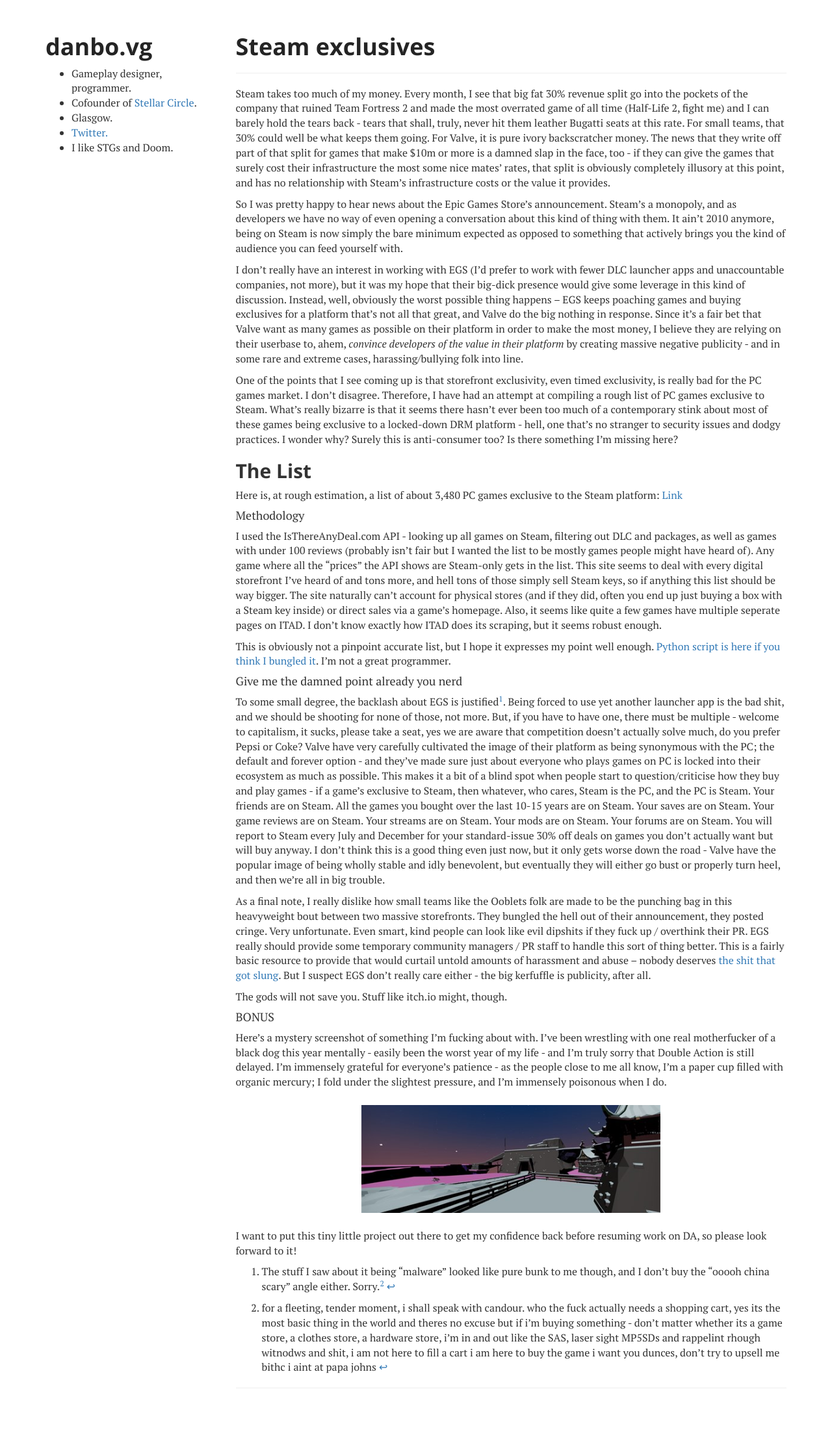
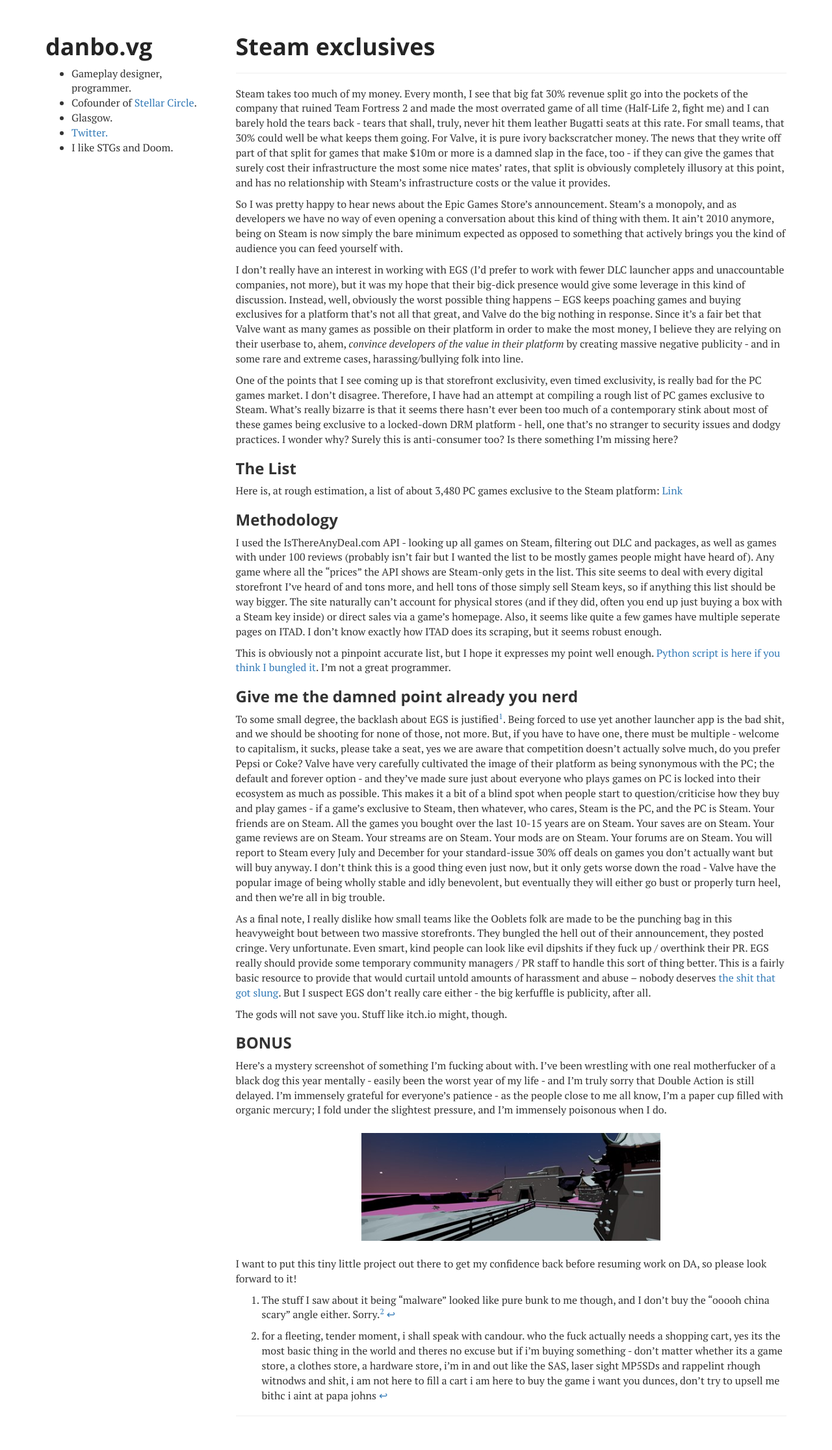
Before and after one commit to tinydanbo/tinydanbo.github.io, a Jekyll site: the page built from _posts/2019-08-07-steam-exclusives.md, in a window 1280 px wide. Shown: the whole page at 65% size. Built offline with Jekyll 4.4.1, drawn with Linux system fonts in a browser that asks for light colours; before the commit the page ends 2189 px from its top, so only the background shows below that.

Commit message:
whoops lol

```diff
--- a/_posts/2019-08-07-steam-exclusives.md
+++ b/_posts/2019-08-07-steam-exclusives.md
@@ -11,17 +11,17 @@
 
 One of the points that I see coming up is that storefront exclusivity, even timed exclusivity, is really bad for the PC games market. I don't disagree. Therefore, I have had an attempt at compiling a rough list of PC games exclusive to Steam. What's really bizarre is that it seems there hasn't ever been too much of a contemporary stink about most of these games being exclusive to a locked-down DRM platform - hell, one that's no stranger to security issues and dodgy practices. I wonder why? Surely this is anti-consumer too? Is there something I'm missing here?
 
-## The List
+### The List
 
 Here is, at rough estimation, a list of about 3,480 PC games exclusive to the Steam platform: [Link](list-of-steam-exclusives.html)
 
-#### Methodology
+### Methodology
 
 I used the IsThereAnyDeal.com API - looking up all games on Steam, filtering out DLC and packages, as well as games with under 100 reviews (probably isn't fair but I wanted the list to be mostly games people might have heard of). Any game where all the "prices" the API shows are Steam-only gets in the list. This site seems to deal with every digital storefront I've heard of and tons more, and hell tons of those simply sell Steam keys, so if anything this list should be way bigger. The site naturally can't account for physical stores (and if they did, often you end up just buying a box with a Steam key inside) or direct sales via a game's homepage. Also, it seems like quite a few games have multiple seperate pages on ITAD. I don't know exactly how ITAD does its scraping, but it seems robust enough.
 
 This is obviously not a pinpoint accurate list, but I hope it expresses my point well enough. [Python script is here if you think I bungled it](https://gist.github.com/tinydanbo/9a58e1affdba4ec390f7d5604c7f9f04). I'm not a great programmer.
 
-#### Give me the damned point already you nerd
+### Give me the damned point already you nerd
 
 To some small degree, the backlash about EGS is justified[^1]. Being forced to use yet another launcher app is the bad shit, and we should be shooting for none of those, not more. But, if you have to have one, there must be multiple - welcome to capitalism, it sucks, please take a seat, yes we are aware that competition doesn't actually solve much, do you prefer Pepsi or Coke? Valve have very carefully cultivated the image of their platform as being synonymous with the PC; the default and forever option - and they've made sure just about everyone who plays games on PC is locked into their ecosystem as much as possible. This makes it a bit of a blind spot when people start to question/criticise how they buy and play games - if a game's exclusive to Steam, then whatever, who cares, Steam is the PC, and the PC is Steam. Your friends are on Steam. All the games you bought over the last 10-15 years are on Steam. Your saves are on Steam. Your game reviews are on Steam. Your streams are on Steam. Your mods are on Steam. Your forums are on Steam. You will report to Steam every July and December for your standard-issue 30% off deals on games you don't actually want but will buy anyway. I don't think this is a good thing even just now, but it only gets worse down the road - Valve have the popular image of being wholly stable and idly benevolent, but eventually they will either go bust or properly turn heel, and then we're all in big trouble.
 
@@ -29,7 +29,7 @@
 
 The gods will not save you. Stuff like itch.io might, though.
 
-#### BONUS
+### BONUS
 
 Here's a mystery screenshot of something I'm fucking about with. I've been wrestling with one real motherfucker of a black dog this year mentally - easily been the worst year of my life - and I'm truly sorry that Double Action is still delayed. I'm immensely grateful for everyone's patience - as the people close to me all know, I'm a paper cup filled with organic mercury; I fold under the slightest pressure, and I'm immensely poisonous when I do.
 
```
Also changed, not shown: _pages/2019-08-07-list-of-steam-exclusives.md (renamed from _pages/list-of-steam-exclusives.md).
